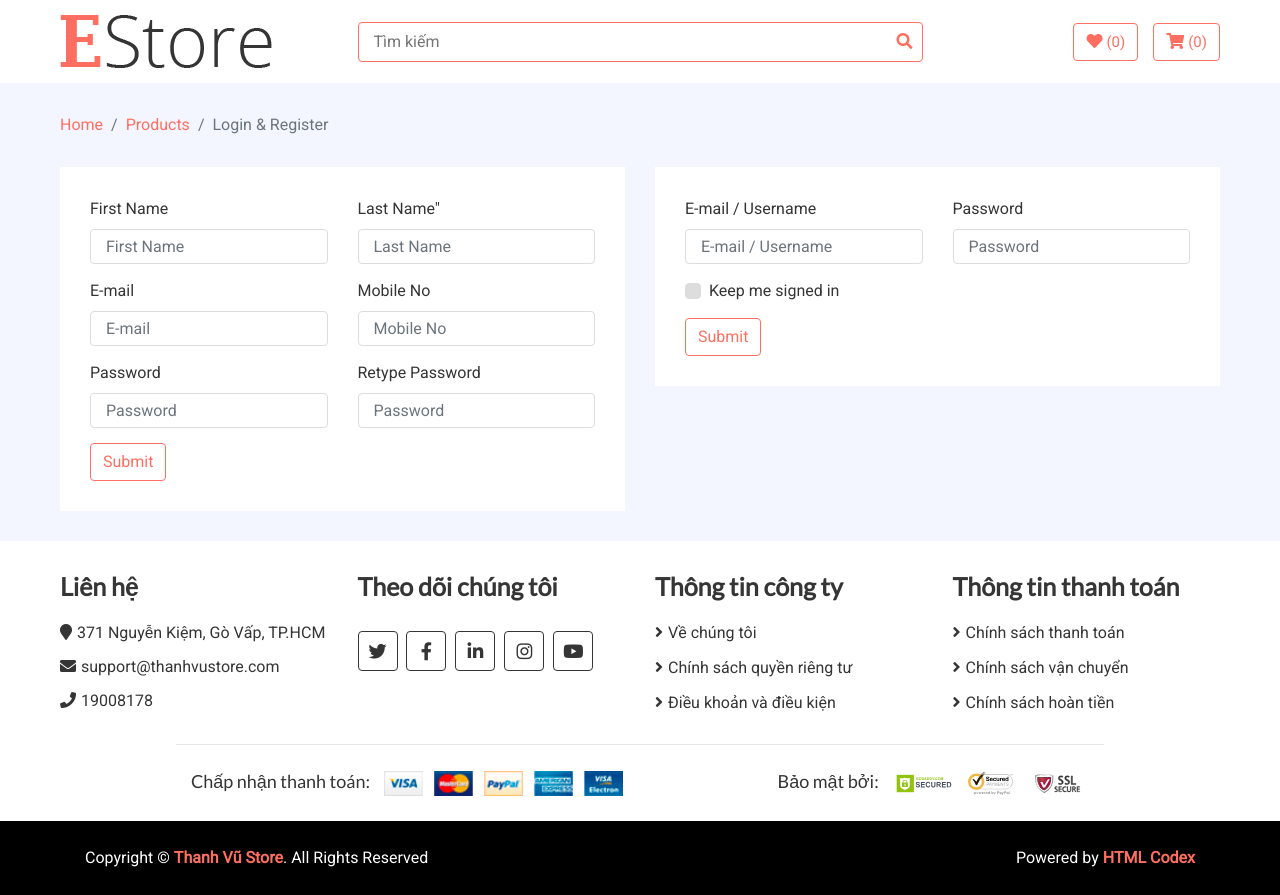
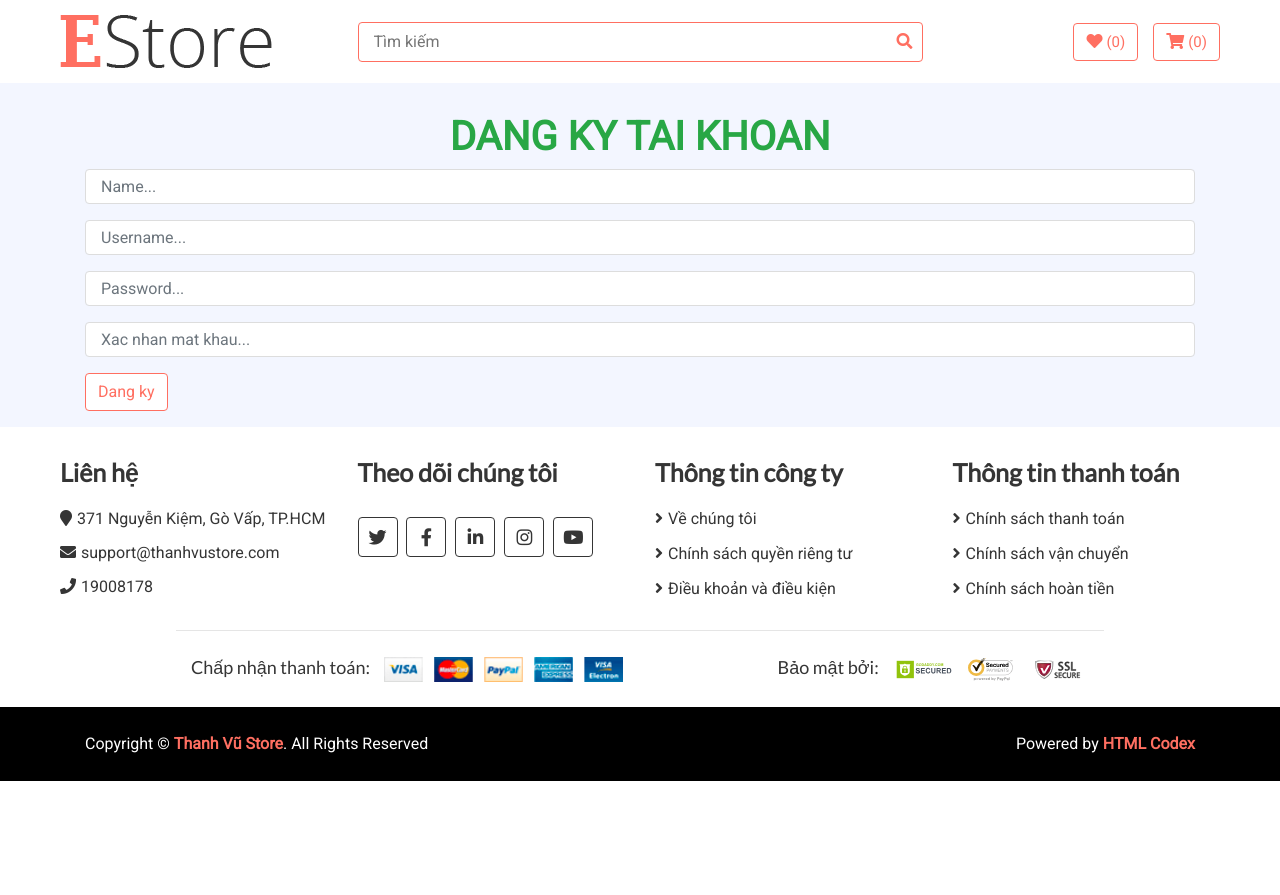
Before and after one commit to quoctann/demowebstore, a Flask app: page /register in a window 1280 px wide. Shown: the part 64-959 px from the top of the page. After the commit the page ends 845 px from the top, so only its background shows below. Run offline with Flask 2, Linux system fonts and the light colour scheme; some libraries are stand-ins or nearby versions.

Commit message:
complete login, register, have bug: don't have view logout

```diff
--- a/webstore/__init__.py
+++ b/webstore/__init__.py
@@ -1,6 +1,6 @@
 from flask import Flask
 from flask_sqlalchemy import SQLAlchemy
-from flask_admin import Admin
+from flask_login import LoginManager
 
 
 
@@ -10,3 +10,5 @@ app.config['SQLALCHEMY_DATABASE_URI'] = 'mysql+pymysql://root:Abc1234%^&@localho
 app.config['SQLALCHEMY_TRACK_MODIFICATIONS'] = True
 
 db = SQLAlchemy(app=app)
+
+login = LoginManager(app=app)
--- a/webstore/main.py
+++ b/webstore/main.py
@@ -1,8 +1,13 @@
 from flask import render_template, request, redirect, session, url_for
-from webstore import app, utils
+from webstore import app, utils, login
 from webstore.models import Product
 from flask_login import logout_user, login_user
+from webstore.models import *
 
+
+@login.user_loader
+def user_load(user_id):
+    return User.query.get(user_id)
 
 
 @app.route('/')
@@ -21,11 +26,6 @@ def product_list():
 def product_detail():
     products = Product.query.filter(Product.category_id.startswith("1")).all()
     return render_template('product-detail.html', products=products)
-
-#
-# @app.route('/login')
-# def login():
-#     return render_template('login.html')
 
 
 @app.route('/cart')
@@ -95,18 +95,13 @@ def register():
             err_msg = "Mat khau khong khop"
         else:
             if utils.add_user(name=name, username=username, password=password):
-                return redirect(url_for("signin_user"))
+                return redirect(url_for("login"))
             else:
                 err_msg = "Something Wrong!!!"
 
     return render_template("register.html", err_msg=err_msg)
 
 
-#
-# @login.user_loader
-# def get_user(user_id):
-#     return utils.get_user_by_id(user_id=user_id)
-#
 
 
 if __name__ == '__main__':
--- a/webstore/models.py
+++ b/webstore/models.py
@@ -1,6 +1,7 @@
 from sqlalchemy import Column, Integer, Float, String, ForeignKey, Boolean
 from sqlalchemy.orm import relationship
 from webstore import db
+from flask_login import UserMixin
 
 
 class SampleBase(db.Model):
@@ -32,9 +33,11 @@ class Product(SampleBase):
 
 
 
-class User(SampleBase):
+class User(db.Model, UserMixin):
     __tablename__= 'user'
 
+    id = Column(Integer, primary_key=True, autoincrement=True)
+    name = Column(String(50), nullable=False)
     username = Column(String(20), nullable=False)
     password = Column(String(40), nullable=False)
     active = Column(Boolean, default=True)
--- a/webstore/templates/register.html
+++ b/webstore/templates/register.html
@@ -1,79 +1,34 @@
 {% extends 'bar_footer.html' %}
 
 {% block body %}
-        <!-- Breadcrumb Start -->
-        <div class="breadcrumb-wrap">
-            <div class="container-fluid">
-                <ul class="breadcrumb">
-                    <li class="breadcrumb-item"><a href="#">Home</a></li>
-                    <li class="breadcrumb-item"><a href="#">Products</a></li>
-                    <li class="breadcrumb-item active">Login & Register</li>
-                </ul>
+     <div class="container">
+        <h1 class="text-center text-success">DANG KY TAI KHOAN</h1>
+        {% if err_msg %}
+        <div class="alert alert-danger">
+            <h1>{{ err_msg }}</h1>
+        </div>
+        {% endif %}
+        <form method="post">
+            <div class="form-group">
+                <input type="text" placeholder="Name..."
+                       name="name" class="form-control" required />
             </div>
-        </div>
-        <!-- Breadcrumb End -->
-
-        <!-- Login Start -->
-        <div class="login">
-            <div class="container-fluid">
-                <div class="row">
-                    <div class="col-lg-6">
-                        <div class="register-form">
-                            <div class="row">
-                                <div class="col-md-6">
-                                    <label>First Name</label>
-                                    <input class="form-control" type="text" placeholder="First Name">
-                                </div>
-                                <div class="col-md-6">
-                                    <label>Last Name"</label>
-                                    <input class="form-control" type="text" placeholder="Last Name">
-                                </div>
-                                <div class="col-md-6">
-                                    <label>E-mail</label>
-                                    <input class="form-control" type="text" placeholder="E-mail">
-                                </div>
-                                <div class="col-md-6">
-                                    <label>Mobile No</label>
-                                    <input class="form-control" type="text" placeholder="Mobile No">
-                                </div>
-                                <div class="col-md-6">
-                                    <label>Password</label>
-                                    <input class="form-control" type="text" placeholder="Password">
-                                </div>
-                                <div class="col-md-6">
-                                    <label>Retype Password</label>
-                                    <input class="form-control" type="text" placeholder="Password">
-                                </div>
-                                <div class="col-md-12">
-                                    <button class="btn">Submit</button>
-                                </div>
-                            </div>
-                        </div>
-                    </div>
-                    <div class="col-lg-6">
-                        <div class="login-form">
-                            <div class="row">
-                                <div class="col-md-6">
-                                    <label>E-mail / Username</label>
-                                    <input class="form-control" type="text" placeholder="E-mail / Username">
-                                </div>
-                                <div class="col-md-6">
-                                    <label>Password</label>
-                                    <input class="form-control" type="text" placeholder="Password">
-                                </div>
-                                <div class="col-md-12">
-                                    <div class="custom-control custom-checkbox">
-                                        <input type="checkbox" class="custom-control-input" id="newaccount">
-                                        <label class="custom-control-label" for="newaccount">Keep me signed in</label>
-                                    </div>
-                                </div>
-                                <div class="col-md-12">
-                                    <button class="btn">Submit</button>
-                                </div>
-                            </div>
-                        </div>
-                    </div>
-                </div>
+            <div class="form-group">
+                <input type="text" placeholder="Username..."
+                       name="username" class="form-control" required />
             </div>
-        </div>
+            <div class="form-group">
+                <input type="password" placeholder="Password..."
+                       name="password" class="form-control" required />
+            </div>
+            <div class="form-group">
+                <input type="password" placeholder="Xac nhan mat khau..."
+                       name="confirm" class="form-control" required />
+            </div>
+            <div class="form-group">
+                <input type="submit" value="Dang ky"
+                       class="btn btn-danger" />
+            </div>
+        </form>
+    </div>
 {% endblock %}
--- a/webstore/utils.py
+++ b/webstore/utils.py
@@ -20,6 +20,6 @@ def check_login(username, password):
                              User.password == password).first()
 
 
-
-def get_user_by_id(user_id):
-    return User.query.get(user_id)
+#
+# def get_user_by_id(user_id):
+#     return User.query.get(user_id)
```
Also changed, not shown: webstore/templates/login.html (+17 -76 lines), 1 other file.
